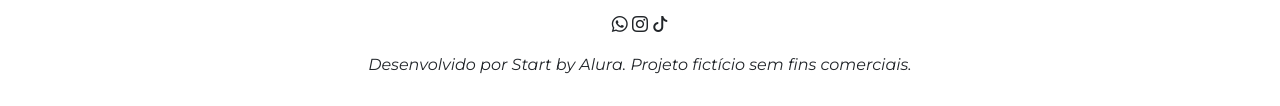
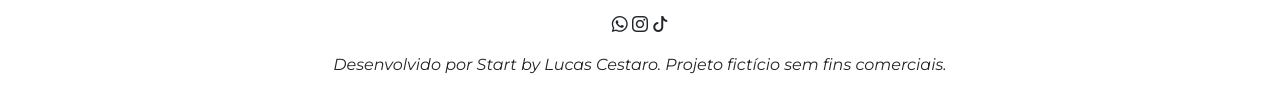
Before and after one commit to lucaspomba/Acessibilidade-web, a plain HTML site: page index.html in a window 1280 px wide. Shown: the part 3143-3249 px from the top of the page. Drawn offline with nearby package versions, Linux system fonts and the light colour scheme.

Commit message:
Add files via upload

```diff
--- a/index.html
+++ b/index.html
@@ -123,7 +123,7 @@
         <i class="bi bi-whatsapp"></i>
         <i class="bi bi-instagram"></i>
         <i class="bi bi-tiktok"></i>
-        <p class="mt-3">Desenvolvido por Start by Alura. Projeto fictício sem fins comerciais.</p>
+        <p class="mt-3">Desenvolvido por Start by Lucas Cestaro. Projeto fictício sem fins comerciais.</p>
     </footer>
     <script src="https://cdnjs.cloudflare.com/ajax/libs/scrollReveal.js/4.0.9/scrollreveal.js"></script>
     <script src="script.js"></script>
```
